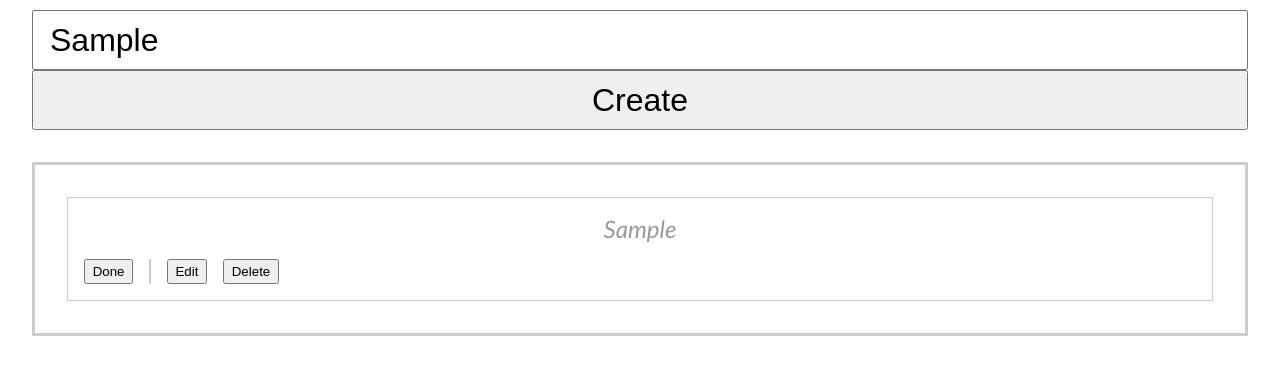
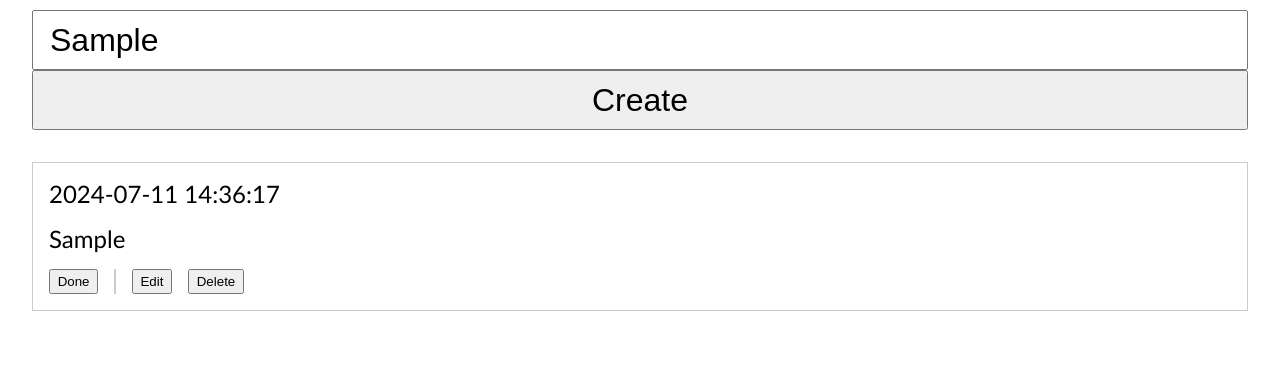
Before and after one commit to RasaZuk/todo, a website: page index.html in a window 1280 px wide. Both pictures are taken after typing "Sample" into the empty fields and a click on the button "Create". Shown: the part 93-468 px from the top of the page. Drawn offline with Linux system fonts and the light colour scheme.

Commit message:
toodo update

```diff
--- a/css/main.css
+++ b/css/main.css
@@ -70,3 +70,7 @@ form > button {
     width: 0.1rem;
     background-color: #ccc;
 }
+
+.hidden {
+    display: none;
+}
--- a/js/main.js
+++ b/js/main.js
@@ -13,7 +13,10 @@ submitButtonDOM.addEventListener('click', e => {
         return;
     }
 
-    todoData.push(textInputDOM.value);
+    todoData.push({
+        text: textInputDOM.value,
+        createdAt: Date.now(),
+    });
     renderList();
 });
 
@@ -26,16 +29,24 @@ function renderList() {
 }
 
 function renderEmptyList() {
+    listDOM.classList.add('empty');
     listDOM.textContent = 'Empty';
 }
 
 function renderTaskList() {
+
     let HTML = '';
 
     for (const todo of todoData) {
         HTML += `
         <article class="item">
-            <div class="text">${todo}</div>
+            <div class="text">${formatTime(todo.createdAt)}</div>
+            <div class="text">${todo.text}</div>
+            <form class="hidden">
+                <input type="text">
+                <button type="submit">Update</button>
+                <button type="button">Cancel</button>
+            </form>
                 <div class="actions">
                     <button>Done</button>
                     <div class="divider"></div>
@@ -46,13 +57,42 @@ function renderTaskList() {
     }
 
     listDOM.innerHTML = HTML;
+    listDOM.classList.remove('empty');
 
     const articlesDOM = listDOM.querySelectorAll('article');
 
-    for (const articleDOM of articlesDOM) {
-        const deleteDOM = articleDOM.querySelectorAll('button')[2];
+    for (let i = 0; i < articlesDOM.length; i++) {
+        const articleDOM = articlesDOM[i];
+        const articleEditFormDOM = articleDOM.querySelector('form');
+        const updateInputDOM = articleEditFormDOM.querySelector('input');
+        const buttonsDOM = articleDOM.querySelectorAll('button');
+
+        const updateDOM = buttonsDOM[0];
+        updateDOM.addEventListener('click', event => {
+            event.preventDefault();
+
+            todoData[i] = updateInputDOM.value;
+            renderTaskList();
+        });
+
+        const cancelDOM = buttonsDOM[1];
+        cancelDOM.addEventListener('click', () => {
+            articleEditFormDOM.classList.add('hidden');
+        });
+
+        const editDOM = buttonsDOM[3];
+        editDOM.addEventListener('click', () => {
+            articleEditFormDOM.classList.remove('hidden');
+        });
+
+        const deleteDOM = buttonsDOM[4];
         deleteDOM.addEventListener('click', () => {
-            articleDOM.remove();
+            todoData.splice(i, 1);
+            renderList();
         });
     }
 }
+
+function formatTime(timeInMs) {
+    return '2024-07-11 14:36:17';
+}
```
